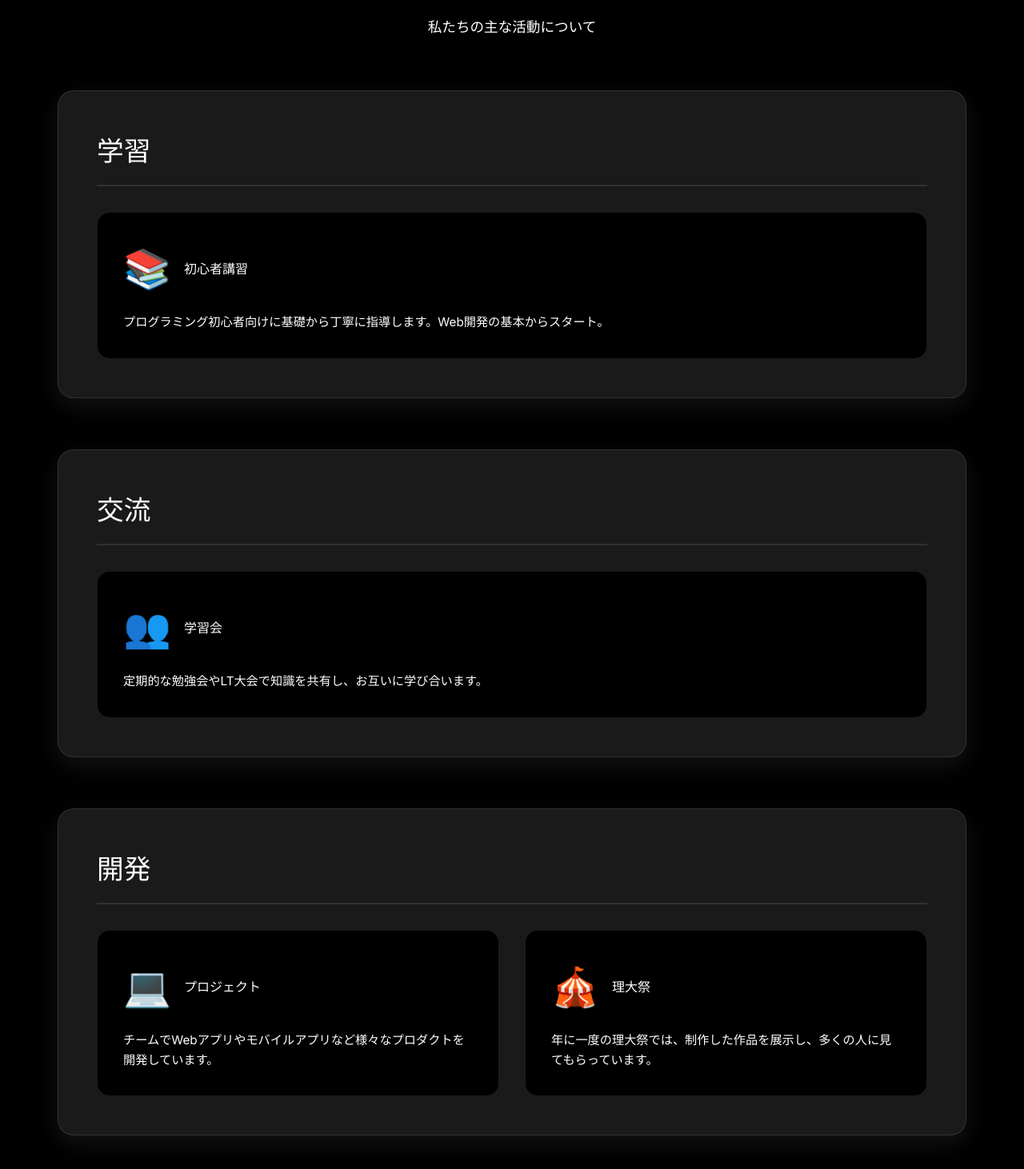
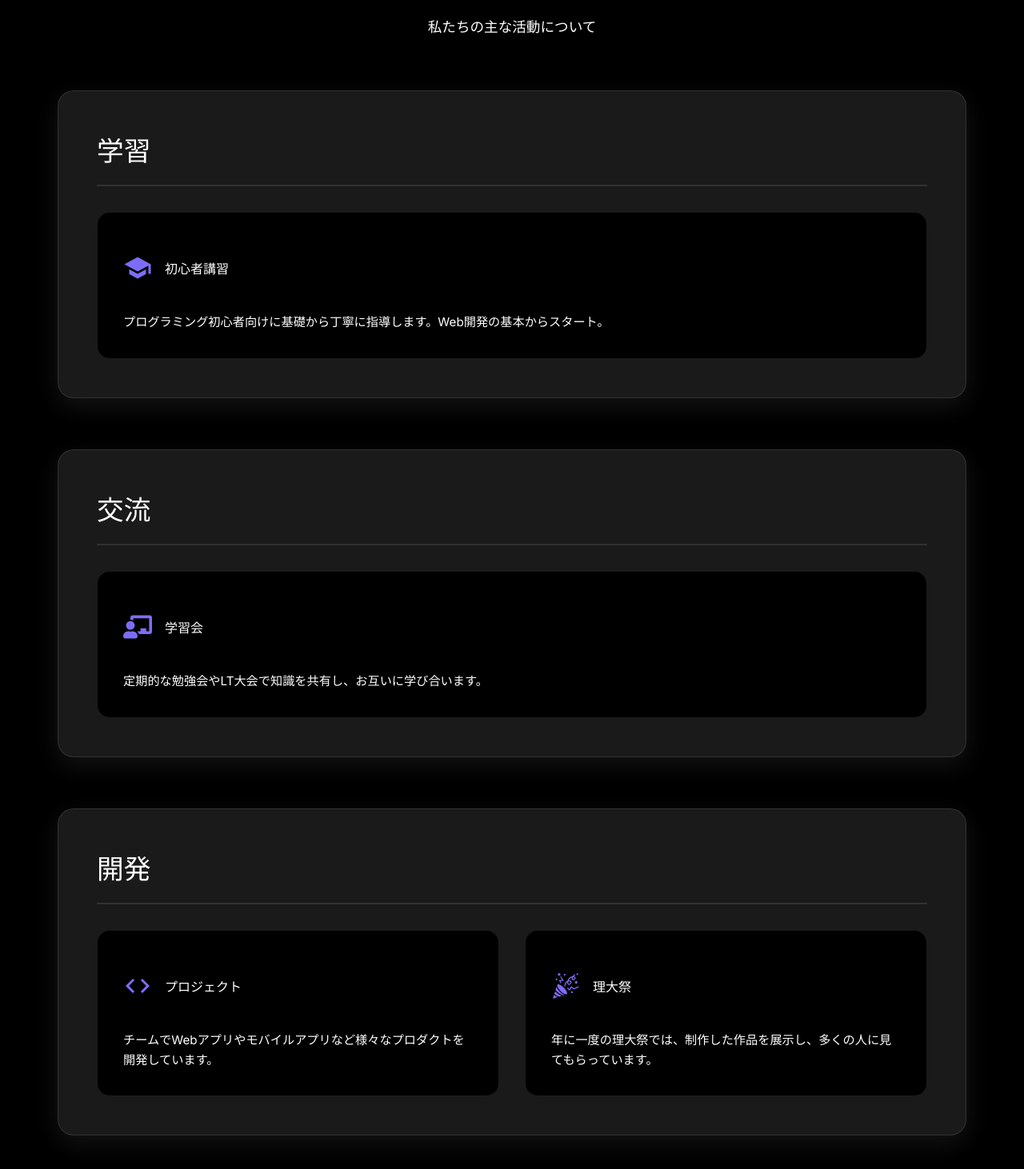
Before and after one commit to tus-Web/landing-page, a React (Vite) app: page / in a window 1280 px wide. Shown: the part 1675-3137 px from the top of the page at 80% size. Built offline with nearby package versions, Linux system fonts and the light colour scheme.

Commit message:
feat: Activity コンポーネントのアイコンカラーを #7d6df6 に更新

```diff
--- a/src/components/Activity/Activity.tsx
+++ b/src/components/Activity/Activity.tsx
@@ -1,33 +1,43 @@
 import React from 'react';
 import './Activity.css';
+import { MdSchool, MdCode } from 'react-icons/md';
+import { FaChalkboardTeacher } from 'react-icons/fa';
+import { GiPartyPopper } from 'react-icons/gi';
 
 const Activity: React.FC = () => {
+  // ほんの少しだけ青みを強めた色
+  const iconColor = "#7d6df6";
+
   const learningActivities = [
     {
-      icon: "📚",
+      icon: <MdSchool size={36} color={iconColor} />,
       title: "初心者講習",
-      description: "プログラミング初心者向けに基礎から丁寧に指導します。Web開発の基本からスタート。"
+      description:
+        "プログラミング初心者向けに基礎から丁寧に指導します。Web開発の基本からスタート。"
     }
   ];
 
   const exchangeActivities = [
     {
-      icon: "👥",
+      icon: <FaChalkboardTeacher size={36} color={iconColor} />,
       title: "学習会",
-      description: "定期的な勉強会やLT大会で知識を共有し、お互いに学び合います。"
+      description:
+        "定期的な勉強会やLT大会で知識を共有し、お互いに学び合います。"
     }
   ];
 
   const developmentActivities = [
     {
-      icon: "💻",
+      icon: <MdCode size={36} color={iconColor} />,
       title: "プロジェクト",
-      description: "チームでWebアプリやモバイルアプリなど様々なプロダクトを開発しています。"
+      description:
+        "チームでWebアプリやモバイルアプリなど様々なプロダクトを開発しています。"
     },
     {
-      icon: "🎪",
+      icon: <GiPartyPopper size={36} color={iconColor} />,
       title: "理大祭",
-      description: "年に一度の理大祭では、制作した作品を展示し、多くの人に見てもらっています。"
+      description:
+        "年に一度の理大祭では、制作した作品を展示し、多くの人に見てもらっています。"
     }
   ];
 
@@ -46,14 +56,14 @@ const Activity: React.FC = () => {
               <h3>学習</h3>
             </div>
             <div className="activities-grid">
-              {learningActivities.map((activity, index) => (
-                <div key={index} className="activity-card">
+              {learningActivities.map((a, i) => (
+                <div key={i} className="activity-card">
                   <div className="activity-header">
-                    <div className="activity-icon">{activity.icon}</div>
-                    <h4>{activity.title}</h4>
+                    <div className="activity-icon">{a.icon}</div>
+                    <h4>{a.title}</h4>
                   </div>
                   <div className="activity-content">
-                    <p>{activity.description}</p>
+                    <p>{a.description}</p>
                   </div>
                 </div>
               ))}
@@ -66,14 +76,14 @@ const Activity: React.FC = () => {
               <h3>交流</h3>
             </div>
             <div className="activities-grid">
-              {exchangeActivities.map((activity, index) => (
-                <div key={index} className="activity-card">
+              {exchangeActivities.map((a, i) => (
+                <div key={i} className="activity-card">
                   <div className="activity-header">
-                    <div className="activity-icon">{activity.icon}</div>
-                    <h4>{activity.title}</h4>
+                    <div className="activity-icon">{a.icon}</div>
+                    <h4>{a.title}</h4>
                   </div>
                   <div className="activity-content">
-                    <p>{activity.description}</p>
+                    <p>{a.description}</p>
                   </div>
                 </div>
               ))}
@@ -86,14 +96,14 @@ const Activity: React.FC = () => {
               <h3>開発</h3>
             </div>
             <div className="activities-grid">
-              {developmentActivities.map((activity, index) => (
-                <div key={index} className="activity-card">
+              {developmentActivities.map((a, i) => (
+                <div key={i} className="activity-card">
                   <div className="activity-header">
-                    <div className="activity-icon">{activity.icon}</div>
-                    <h4>{activity.title}</h4>
+                    <div className="activity-icon">{a.icon}</div>
+                    <h4>{a.title}</h4>
                   </div>
                   <div className="activity-content">
-                    <p>{activity.description}</p>
+                    <p>{a.description}</p>
                   </div>
                 </div>
               ))}
```
